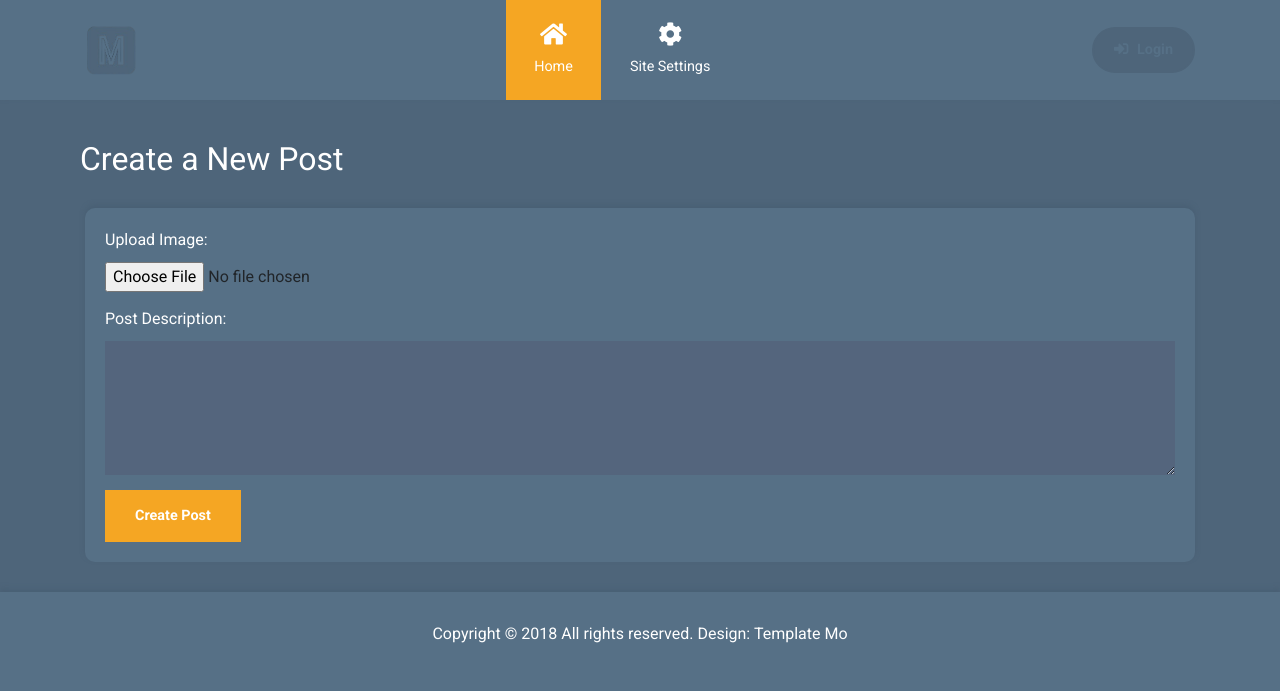
After one commit to mrmalekjan/PostWebsite, a Flask app: template templates/post-create.html in a window 1280 px wide. The commit adds this page. Shown: the top 691 px of the page. Run offline with Flask 3, Linux system fonts and the light colour scheme; the template is opened without the code that fills it, so the values that code supplies are empty; some libraries are stand-ins or nearby versions.

Commit message:
deleted 'forgot password' button & added post creating page!

```diff
--- a/frontend_test_app.py
+++ b/frontend_test_app.py
@@ -61,5 +61,9 @@ def profile():
                             user_posts=user_posts)
 
 
+@app.route('/post-create')
+def post_create():
+    return render_template("post-create.html")
+
 
 app.run(host='0.0.0.0', port=35000)
--- a/static/css/home.css
+++ b/static/css/home.css
@@ -14,6 +14,10 @@
 }
 
 .tm-latest-post {
+    padding: 30px 0px;
+}
+
+.tm-post-create {
     padding: 30px 0px;
 }
 
--- a/static/css/post.css
+++ b/static/css/post.css
@@ -77,3 +77,15 @@
 .post-text a:hover {
     text-decoration: underline;
 }
+
+.post-create-container{
+    border-radius: 10px;
+    background-color: #567086;
+    box-shadow: 0 -3px 5px 0 rgba(69, 92, 113, 0.59);
+    -webkit-box-shadow: 0 -3px 5px 0 rgba(69, 92, 113, 0.59);
+    -moz-box-shadow: 0 -3px 5px 0 rgba(69, 92, 113, 0.59);
+    overflow: hidden;
+    width: 100%;
+    margin-top: 20px;
+    padding: 20px;
+}
--- a/templates/mini-post.html
+++ b/templates/mini-post.html
@@ -3,9 +3,6 @@
         <img src="{{ url_for('static',filename='img/'+mini_post_spec['post_img']) }}" alt="post 1" class="img-fluid cover-image">
         <h3 class="tm-post-title mb-0">{{mini_post_spec['title']}}</h3>
         <div class="mini-post-stats">
-            <span><i class="fas fa-eye"></i> {{mini_post_spec['views']}}</span>
-            <span><i class="fas fa-thumbs-up"></i> {{mini_post_spec['likes']}}</span>
-            <span><i class="fas fa-thumbs-down"></i> {{mini_post_spec['dislikes']}}</span>
             <span><i class="fas fa-comment-alt"></i> {{mini_post_spec['comments_num']}}</span>
         </div>
         <div class="media">
--- /dev/null
+++ b/templates/post-create.html
@@ -0,0 +1,60 @@
+<!DOCTYPE html>
+<html lang="en">
+
+<head>
+    <meta charset="UTF-8">
+    <meta name="viewport" content="width=device-width, initial-scale=1.0">
+    <meta http-equiv="X-UA-Compatible" content="ie=edge">
+    <title>Create Post - MyChat</title>
+    <link rel="stylesheet" href="{{ url_for('static',filename='css/post.css') }}" />
+    <link rel="stylesheet" href="https://fonts.googleapis.com/css?family=Roboto:400,700">
+    <link rel="stylesheet" href="{{ url_for('static',filename='css/fontawesome.min.css') }}" />
+    <link rel="stylesheet" href="{{ url_for('static',filename='css/bootstrap.min.css') }}" />
+    <link rel="stylesheet" href="{{ url_for('static',filename='css/templatemo-style.css') }}" />
+    <link rel="stylesheet" href="{{ url_for('static',filename='css/home.css') }}" />
+</head>
+
+<body id="createPostPage">
+    {% include 'top-nav-bar.html' %}
+
+    <section class="tm-post-create">
+        <div class="container">
+            <div class="row">
+                <h2 class="tm-section-title mb-0">Create a New Post</h2>
+            </div>
+            <div class="post-create-container">
+                <form action="/submit_post" method="POST" enctype="multipart/form-data">
+
+                    <div class="form-group">
+                        <label for="post_img">Upload Image:</label>
+                        <input type="file" name="post_img" id="post_img" class="form-control-file" required>
+                    </div>
+
+                    <div class="form-group">
+                        <label for="post_description">Post Description:</label>
+                        <textarea name="post_description" id="post_description" class="form-control" rows="4" required></textarea>
+                    </div>
+
+                    <button type="submit" class="btn btn-primary">Create Post</button>
+                </form>
+            </div>
+        </div>
+    </section>
+
+    <!-- Footer -->
+    <footer class="tm-footer">
+        <div class="container">
+            <div class="row">
+                <div class="col-12 text-center">
+                    <p class="text-white">Copyright &copy; 2018 All rights reserved. Design: <a href="https://templatemo.com" class="tm-footer-link">Template Mo</a></p>
+                </div>
+            </div>
+        </div>
+    </footer>
+
+    <script src="js/jquery-3.3.1.min.js"></script>
+    <script src="js/bootstrap.min.js"></script>
+    <script src="js/tooplate-scripts.js"></script>
+</body>
+
+</html>
```
Also changed, not shown: templates/login.html (+10 -0 lines).
